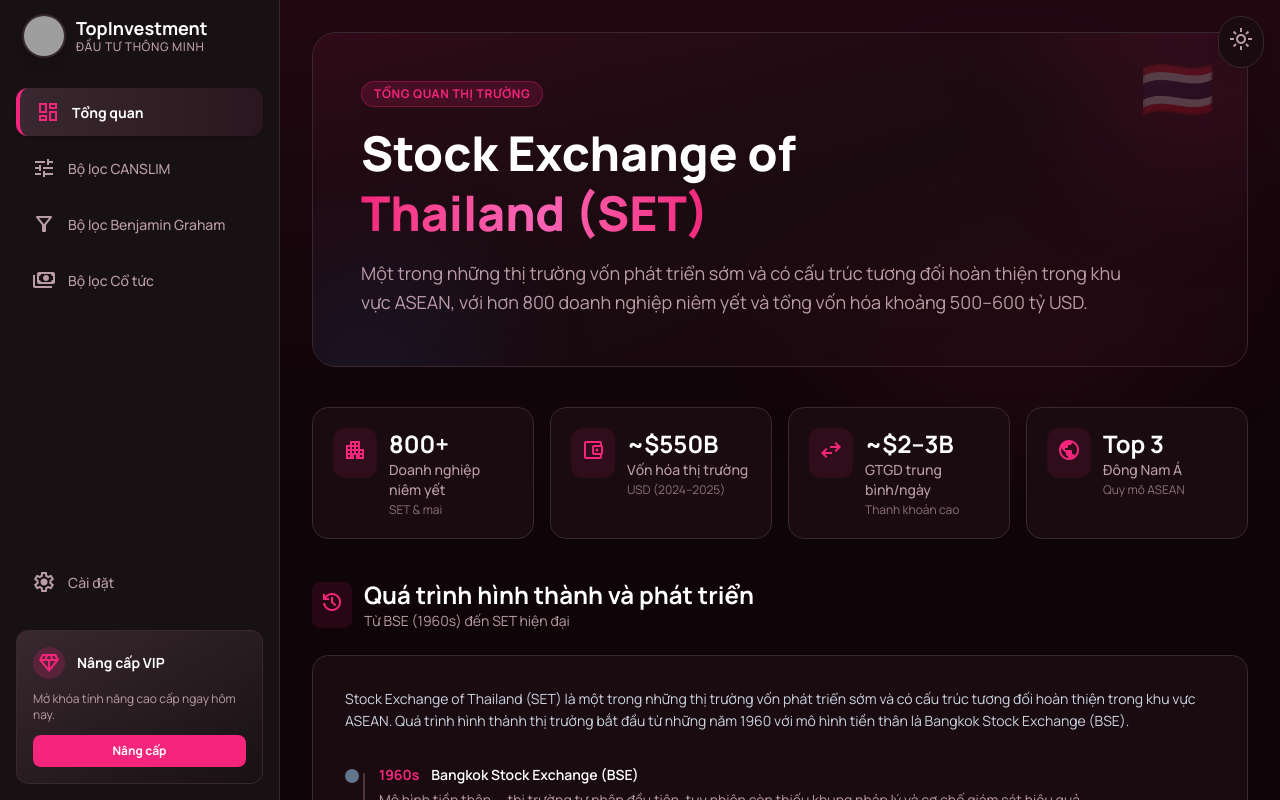
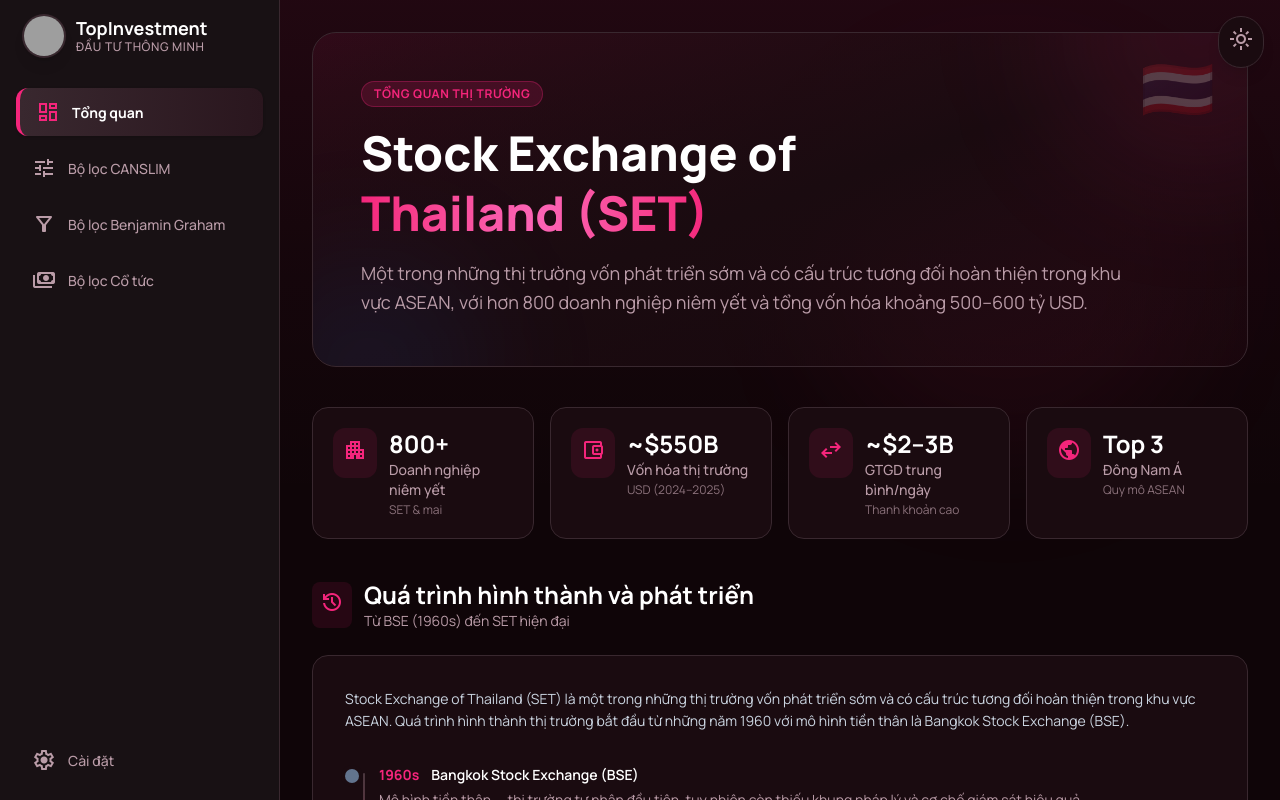
Before and after one commit to LeLongFintech/TopInvesment, a React (Vite) app in the folder frontend/: page / in a window 1280 px wide. Built offline with nearby package versions, Linux system fonts and the light colour scheme; grey boxes are pictures that could not be loaded.

Commit message:
Delete upgrade VIP function

```diff
--- a/frontend/src/components/Sidebar.tsx
+++ b/frontend/src/components/Sidebar.tsx
@@ -46,21 +46,10 @@
         </div>
       </div>
       <div className="flex flex-col gap-2">
-
         <button className="flex items-center gap-3 px-4 py-3 rounded-xl transition-colors hover:bg-el group w-full text-left">
           <span className="material-symbols-outlined text-muted group-hover:text-heading transition-colors">settings</span>
           <p className="text-muted group-hover:text-heading text-sm font-medium leading-normal transition-colors">Cài đặt</p>
         </button>
-        <div className="mt-4 p-4 rounded-xl bg-gradient-to-br from-el to-sidebar border border-line">
-          <div className="flex items-center gap-3 mb-3">
-            <div className="size-8 rounded-full bg-primary/20 flex items-center justify-center text-primary">
-              <span className="material-symbols-outlined text-sm">diamond</span>
-            </div>
-            <p className="text-heading text-sm font-bold">Nâng cấp VIP</p>
-          </div>
-          <p className="text-muted text-xs mb-3">Mở khóa tính năng cao cấp ngay hôm nay.</p>
-          <button className="w-full py-2 bg-primary hover:bg-primary-dark text-white text-xs font-bold rounded-lg transition-colors">Nâng cấp</button>
-        </div>
       </div>
     </aside>
   );
```
